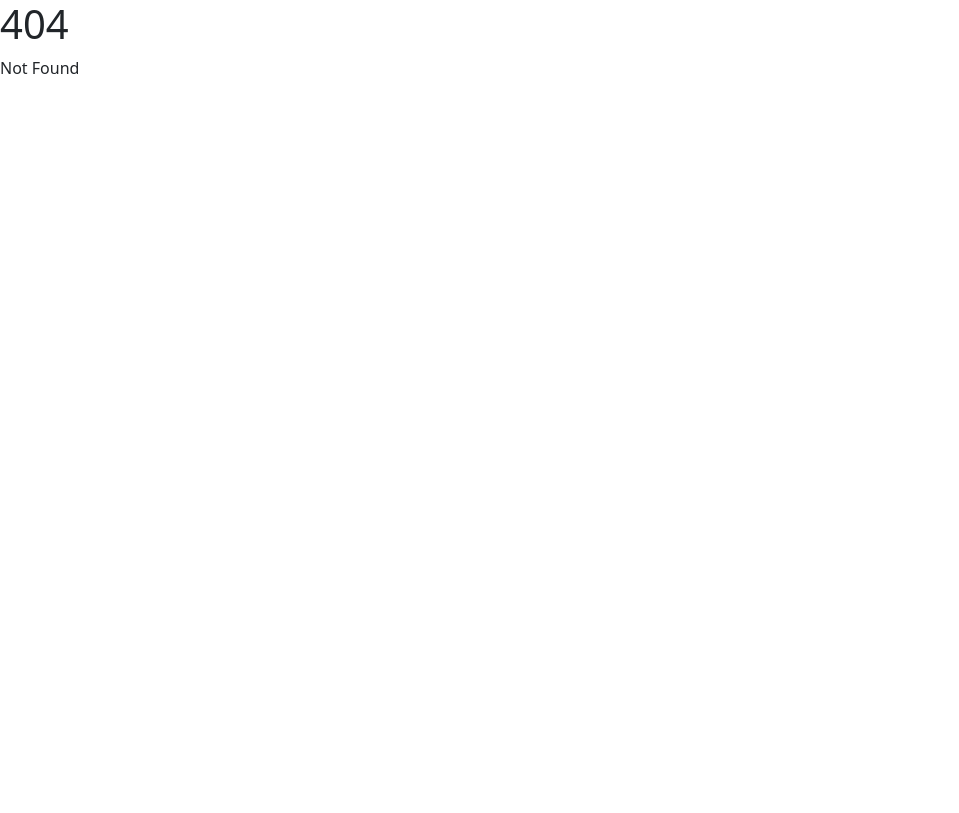
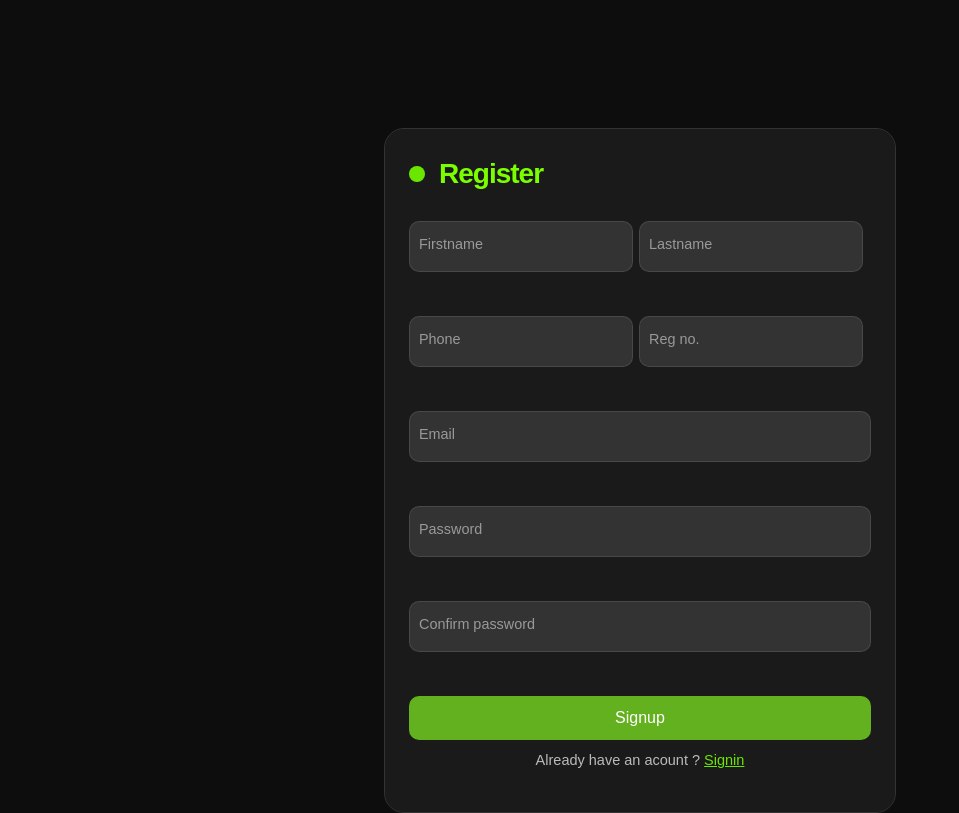
Before and after one commit to Unrealrojo234/KUCSA2, a SvelteKit app: page /auth/signup in a window 1280 px wide. Before the commit this address had no page. Shown: the whole page, without its empty margins (0-959 px from the left). Built offline with nearby package versions, Linux system fonts and the light colour scheme.

Commit message:
Added Signup

```diff
--- a/package.json
+++ b/package.json
@@ -25,5 +25,8 @@
 		"svelte": "^5.0.0",
 		"vite": "^5.0.3",
 		"vitest": "^2.0.4"
+	},
+	"dependencies": {
+		"@supabase/supabase-js": "^2.49.1"
 	}
 }
--- a/src/app.html
+++ b/src/app.html
@@ -19,6 +19,14 @@
 			rel="stylesheet"
 			href="https://cdnjs.cloudflare.com/ajax/libs/font-awesome/5.15.2/css/all.min.css"
 		/>
+
+		<style>
+			body {
+				background-color: #0d0d0d;
+				color: whitesmoke;
+				font-family: 'Arial', sans-serif;
+			}
+		</style>
 	</head>
 	<body data-sveltekit-preload-data="hover">
 		<div style="display: contents">%sveltekit.body%</div>
--- /dev/null
+++ b/src/lib/supabaseClient.js
@@ -0,0 +1,6 @@
+import { createClient } from '@supabase/supabase-js';
+import { SUPABASE_PASS_KEY } from '$env/static/private';
+
+const supabaseUrl = 'https://awdedcwapvskerzuatuu.supabase.co';
+const supabaseKey = SUPABASE_PASS_KEY;
+export const supabase = createClient(supabaseUrl, supabaseKey);
--- /dev/null
+++ b/src/routes/auth/login/+page.svelte
@@ -0,0 +1,166 @@
+<script>
+</script>
+
+<main>
+	<!-- From Uiverse.io by ammarsaa -->
+	<form class="form form-control">
+		<p class="title">Login</p>
+
+		<label>
+			<input class="input" type="email" placeholder="" required="" />
+			<span>Email</span>
+		</label>
+		<br />
+
+		<label>
+			<input class="input" type="password" placeholder="" required="" />
+			<span>Password</span>
+		</label>
+		<br />
+
+		<button class="submit">Login</button>
+		<p class="signin">Don't have an acount ? <a href="/auth/signup">Signup</a></p>
+	</form>
+</main>
+
+<style>
+	/* From Uiverse.io by ammarsaa */
+
+	main {
+		display: flex;
+		justify-content: center;
+		align-items: center;
+		padding-top: 8rem;
+	}
+
+	.form {
+		display: flex;
+		flex-direction: column;
+		gap: 10px;
+		max-width: 32rem;
+		padding: 1.5rem;
+		border-radius: 20px;
+		position: relative;
+		background-color: #1a1a1a;
+		color: #fff;
+		border: 1px solid #333;
+	}
+
+	.title {
+		font-size: 28px;
+		font-weight: 600;
+		letter-spacing: -1px;
+		position: relative;
+		display: flex;
+		align-items: center;
+		padding-left: 30px;
+		color: #7bff00;
+	}
+
+	.title::before {
+		width: 18px;
+		height: 18px;
+	}
+
+	.title::after {
+		width: 18px;
+		height: 18px;
+		animation: pulse 1s linear infinite;
+	}
+
+	.title::before,
+	.title::after {
+		position: absolute;
+		content: '';
+		height: 16px;
+		width: 16px;
+		border-radius: 50%;
+		left: 0px;
+		background-color: #6ae600;
+	}
+
+	.signin {
+		font-size: 14.5px;
+		color: rgba(255, 255, 255, 0.7);
+	}
+
+	.signin {
+		text-align: center;
+	}
+
+	.signin a:hover {
+		text-decoration: underline #6ae600;
+	}
+
+	.signin a {
+		color: #6ae600;
+	}
+
+	.form label {
+		position: relative;
+	}
+
+	.form label .input {
+		background-color: #333;
+		color: #fff;
+		width: 100%;
+		padding: 20px 05px 05px 10px;
+		outline: 0;
+		border: 1px solid rgba(105, 105, 105, 0.397);
+		border-radius: 10px;
+	}
+
+	.form label .input + span {
+		color: rgba(255, 255, 255, 0.5);
+		position: absolute;
+		left: 10px;
+		top: 0px;
+		font-size: 0.9em;
+		cursor: text;
+		transition: 0.3s ease;
+	}
+
+	.form label .input:placeholder-shown + span {
+		top: 12.5px;
+		font-size: 0.9em;
+	}
+
+	.form label .input:focus + span,
+	.form label .input:valid + span {
+		color: #6ae600;
+		top: 0px;
+		font-size: 0.7em;
+		font-weight: 600;
+	}
+
+	.input {
+		font-size: medium;
+	}
+
+	.submit {
+		border: none;
+		outline: none;
+		padding: 10px;
+		border-radius: 10px;
+		color: #fff;
+		font-size: 16px;
+		transform: 0.3s ease;
+		background-color: #88fd21a9;
+	}
+
+	.submit:hover {
+		background-color: #6ae600;
+	}
+
+	@keyframes pulse {
+		from {
+			transform: scale(0.9);
+			opacity: 1;
+		}
+
+		to {
+			transform: scale(1.8);
+			opacity: 0;
+		}
+	}
+</style>
--- /dev/null
+++ b/src/routes/auth/signup/+page.svelte
@@ -0,0 +1,247 @@
+<script>
+	let email = $state('');
+	let password = $state('');
+	let Confirmpassword = $state('');
+	let regNumber = $state('');
+	let firstName = $state('');
+	let lastName = $state('');
+	let phoneNumber = $state('');
+
+	//Posting user data
+	const signUp = (e) => {
+		e.preventDefault();
+
+		let formData = {
+			email: email,
+			password: password,
+			regNumber: regNumber,
+			firstName: firstName,
+			lastName: lastName,
+			phoneNumber: phoneNumber
+		};
+
+		try {
+			fetch('/auth/signup', {
+				method: 'POST',
+				headers: {
+					'Content-Type': 'application/json'
+				},
+				body: JSON.stringify(formData)
+			})
+				.then((res) => res.json())
+				.then((data) => console.log(data))
+				.catch((error) => console.error('Error', error));
+		} catch (error) {
+			console.error('Error ', error);
+		}
+	};
+</script>
+
+<main>
+	<!-- From Uiverse.io by ammarsaa -->
+	<form class="form form-control" onsubmit={signUp}>
+		<p class="title">Register</p>
+		<div class="flex">
+			<label>
+				<input bind:value={firstName} class="input" type="text" placeholder="" required="" />
+				<span>Firstname</span>
+			</label>
+
+			<label>
+				<input class="input" bind:value={lastName} type="text" placeholder="" required="" />
+				<span>Lastname</span>
+			</label>
+		</div>
+
+		<br />
+		<div class="flex">
+			<label>
+				<input bind:value={phoneNumber} class="input" type="text" placeholder="" required="" />
+				<span>Phone</span>
+			</label>
+
+			<label>
+				<input class="input" bind:value={regNumber} type="text" placeholder="" required="" />
+				<span>Reg no.</span>
+			</label>
+		</div>
+		<br />
+		<label>
+			<input bind:value={email} class="input" type="email" placeholder="" required="" />
+			<span>Email</span>
+		</label>
+		<br />
+		<label>
+			<input bind:value={password} class="input" type="password" placeholder="" required="" />
+			<span>Password</span>
+		</label>
+		<br />
+		<label>
+			<input
+				bind:value={Confirmpassword}
+				class="input"
+				type="password"
+				placeholder=""
+				required=""
+			/>
+			<span>Confirm password</span>
+		</label>
+		<br />
+		<button type="submit" class="submit">Signup</button>
+		<p class="signin">Already have an acount ? <a href="/auth/login">Signin</a></p>
+	</form>
+</main>
+
+<style>
+	/* From Uiverse.io by ammarsaa */
+
+	main {
+		display: flex;
+		justify-content: center;
+		align-items: center;
+		padding-top: 8rem;
+	}
+
+	@media (max-width: 769px) {
+		main {
+			padding-top: 1rem;
+		}
+	}
+
+	.form {
+		display: flex;
+		flex-direction: column;
+		gap: 10px;
+		max-width: 32rem;
+		padding: 1.5rem;
+		border-radius: 20px;
+		position: relative;
+		background-color: #1a1a1a;
+		color: #fff;
+		border: 1px solid #333;
+	}
+
+	.title {
+		font-size: 28px;
+		font-weight: 600;
+		letter-spacing: -1px;
+		position: relative;
+		display: flex;
+		align-items: center;
+		padding-left: 30px;
+		color: #7bff00;
+	}
+
+	.title::before {
+		width: 18px;
+		height: 18px;
+	}
+
+	.title::after {
+		width: 18px;
+		height: 18px;
+		animation: pulse 1s linear infinite;
+	}
+
+	.title::before,
+	.title::after {
+		position: absolute;
+		content: '';
+		height: 16px;
+		width: 16px;
+		border-radius: 50%;
+		left: 0px;
+		background-color: #6ae600;
+	}
+
+	.signin {
+		font-size: 14.5px;
+		color: rgba(255, 255, 255, 0.7);
+	}
+
+	.signin {
+		text-align: center;
+	}
+
+	.signin a:hover {
+		text-decoration: underline #6ae600;
+	}
+
+	.signin a {
+		color: #6ae600;
+	}
+
+	.flex {
+		display: flex;
+		width: 100%;
+		gap: 6px;
+	}
+
+	.form label {
+		position: relative;
+	}
+
+	.form label .input {
+		background-color: #333;
+		color: #fff;
+		width: 100%;
+		padding: 20px 05px 05px 10px;
+		outline: 0;
+		border: 1px solid rgba(105, 105, 105, 0.397);
+		border-radius: 10px;
+	}
+
+	.form label .input + span {
+		color: rgba(255, 255, 255, 0.5);
+		position: absolute;
+		left: 10px;
+		top: 0px;
+		font-size: 0.9em;
+		cursor: text;
+		transition: 0.3s ease;
+	}
+
+	.form label .input:placeholder-shown + span {
+		top: 12.5px;
+		font-size: 0.9em;
+	}
+
+	.form label .input:focus + span,
+	.form label .input:valid + span {
+		color: #6ae600;
+		top: 0px;
+		font-size: 0.7em;
+		font-weight: 600;
+	}
+
+	.input {
+		font-size: medium;
+	}
+
+	.submit {
+		border: none;
+		outline: none;
+		padding: 10px;
+		border-radius: 10px;
+		color: #fff;
+		font-size: 16px;
+		transform: 0.3s ease;
+		background-color: #88fd21a9;
+	}
+
+	.submit:hover {
+		background-color: #6ae600;
+	}
+
+	@keyframes pulse {
+		from {
+			transform: scale(0.9);
+			opacity: 1;
+		}
+
+		to {
+			transform: scale(1.8);
+			opacity: 0;
+		}
+	}
+</style>
--- /dev/null
+++ b/src/routes/auth/signup/+server.js
@@ -0,0 +1,52 @@
+import { supabase } from '$lib/supabaseClient.js';
+import { json } from '@sveltejs/kit';
+
+export async function POST({ request }) {
+	try {
+		// Parse the JSON body from the request
+		const body = await request.json();
+
+		// Log the received data (for debugging)
+		console.table(body);
+
+		// Destructure and validate required fields
+		const { email, password, regNumber, lastName, firstName, phoneNumber } = body;
+		if (!email || !password || !regNumber || !lastName || !firstName || !phoneNumber) {
+			return json({ error: 'Missing required fields' }, { status: 400 });
+		}
+
+		// Step 1: Sign up the user with Supabase Auth
+		const { data: authUser, error: authError } = await supabase.auth.signUp({
+			email,
+			password
+		});
+
+		if (authError) {
+			console.error('Auth error:', authError.message);
+			return json({ error: 'Authentication failed: ' + authError.message }, { status: 400 });
+		}
+
+		// Step 2: Insert user profile into the profiles table
+		const { data: profileData, error: profileError } = await supabase.from('profiles').insert([
+			{
+				id: authUser.user.id, // Link to the auth user
+				reg_number: regNumber,
+				first_name: firstName,
+				last_name: lastName,
+				phone_number: phoneNumber
+			}
+		]);
+
+		if (profileError) {
+			console.error('Profile error:', profileError.message);
+			return json({ error: 'Profile creation failed: ' + profileError.message }, { status: 400 });
+		}
+
+		// Return a success response
+		return json({ message: 'Registration successful', user: authUser.user }, { status: 200 });
+	} catch (error) {
+		// Handle unexpected errors
+		console.error('Error processing request:', error);
+		return json({ error: 'Internal Server Error' }, { status: 500 });
+	}
+}
```
Also changed, not shown: 1 other file (tests, documents, lock files or other folders).
